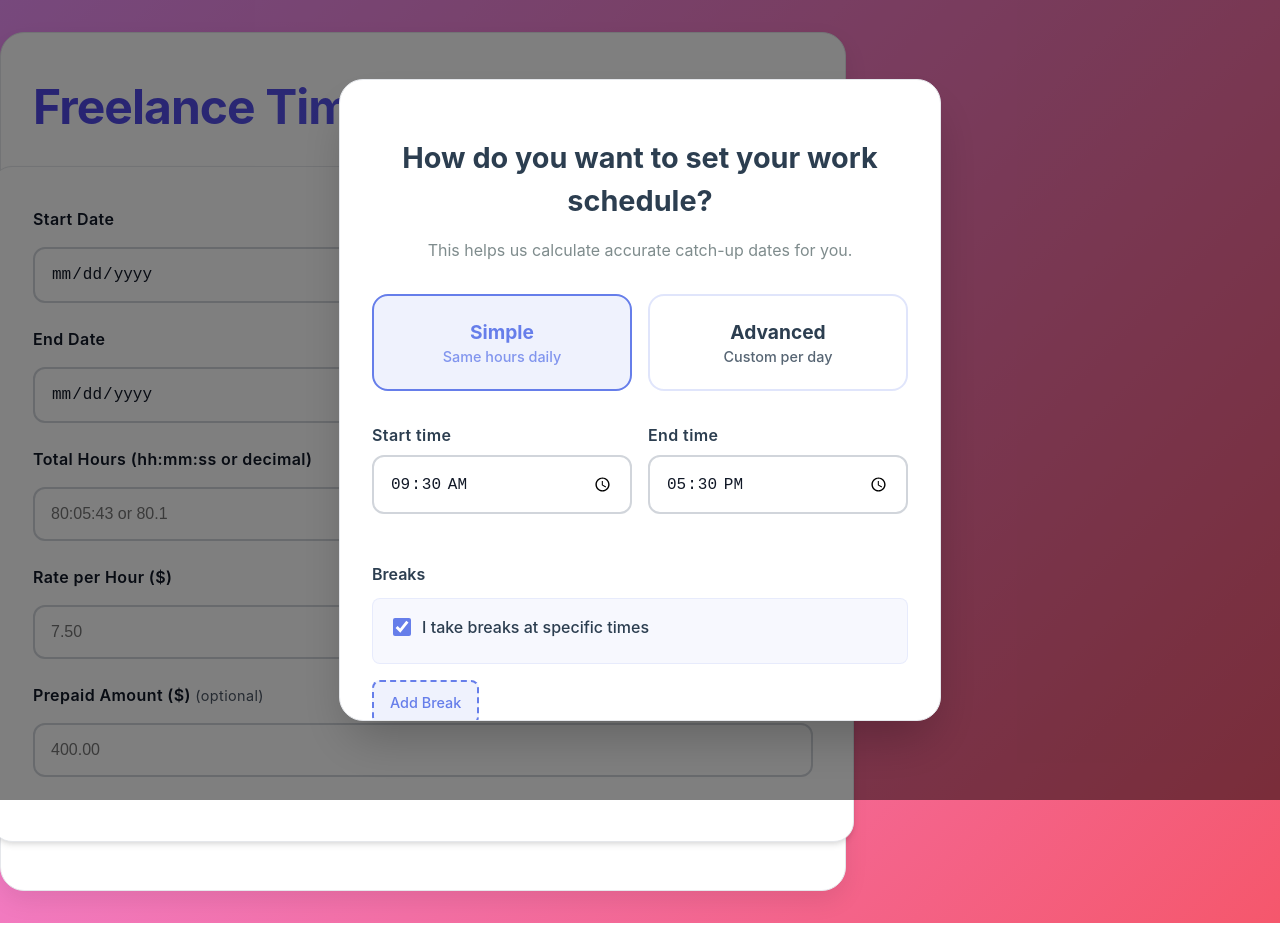
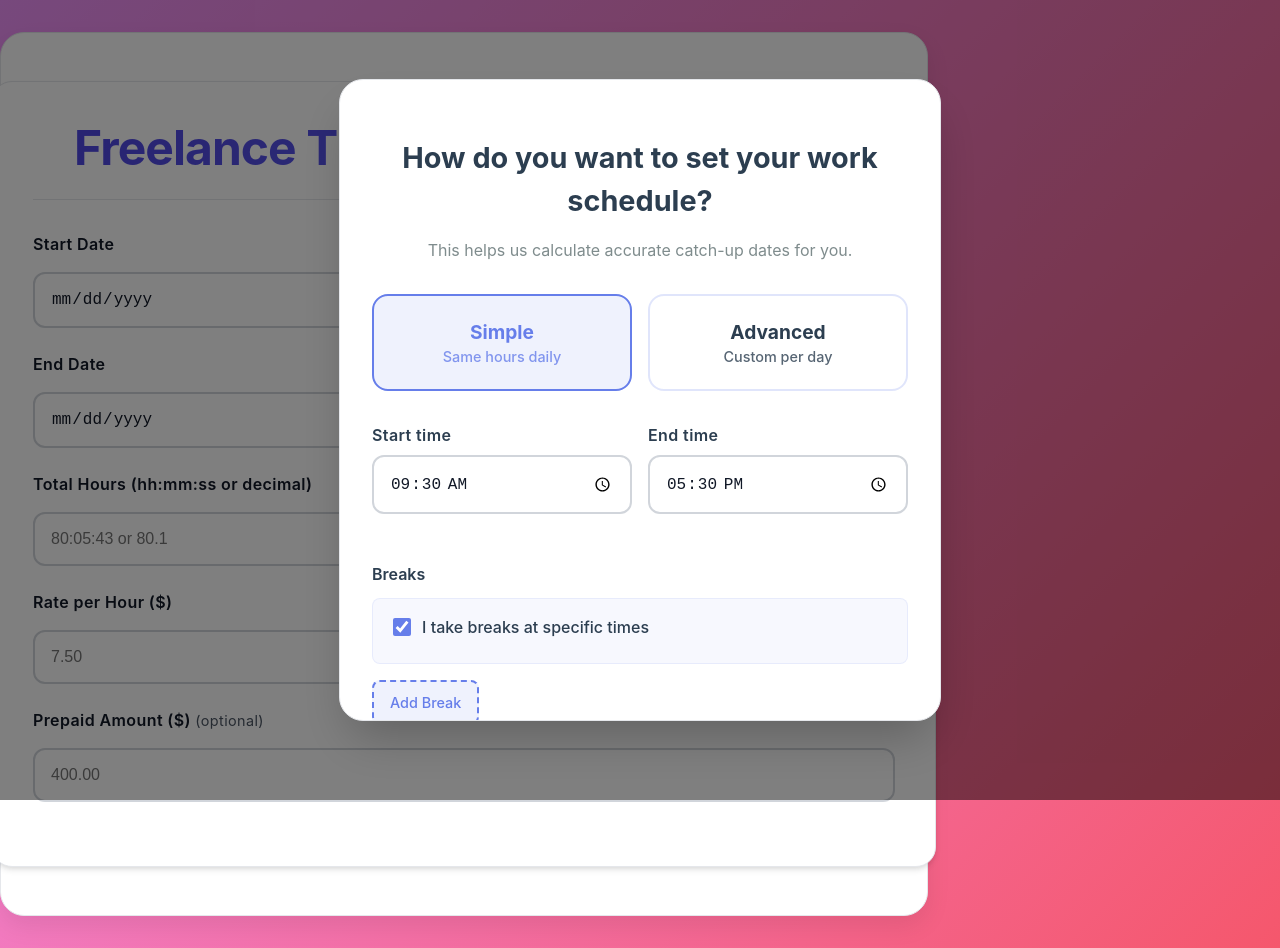
Before and after one commit to actsie/TimeBalance, a React (Vite) app: page / in a window 1280 px wide. Before the commit the page ends 923 px from the top, so only its background shows below. Built offline with nearby package versions, Linux system fonts and the light colour scheme.

Commit message:
Move title inside the form container
- Moved 'Freelance Time & Payment Tracker' header inside the white form container
- Added padding-bottom and border-bottom to separate title from form fields
- Title now appears inside the form instead of floating above it

```diff
--- a/src/App.css
+++ b/src/App.css
@@ -40,6 +40,8 @@
 header {
   text-align: center;
   margin-bottom: 2rem;
+  padding-bottom: 1.5rem;
+  border-bottom: 1px solid var(--gray-200);
 }
 
 header h1 {
--- a/src/App.jsx
+++ b/src/App.jsx
@@ -967,12 +967,11 @@ Based on your ${workSchedule}, ${workStartTime.replace(':', ':')} - ${workEndTim
         </div>
       )}
 
-      <header>
-        <h1>Freelance Time & Payment Tracker</h1>
-      </header>
-
       <main className={(startDate || totalHours || hourlyRate) ? 'has-summary' : ''}>
         <form className="tracker-form">
+          <header>
+            <h1>Freelance Time & Payment Tracker</h1>
+          </header>
           <div className="form-group">
             <label htmlFor="startDate">Start Date</label>
             <input
```
Also changed, not shown: .claude/settings.local.json.
